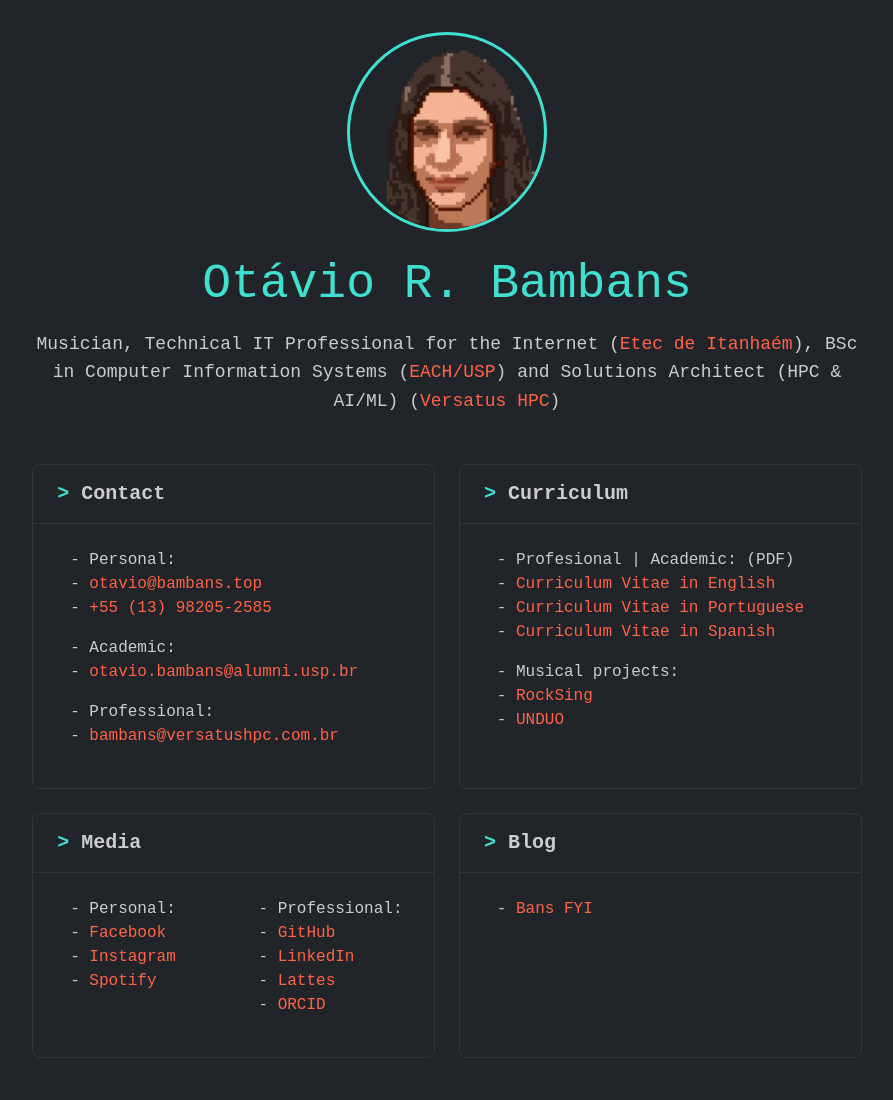
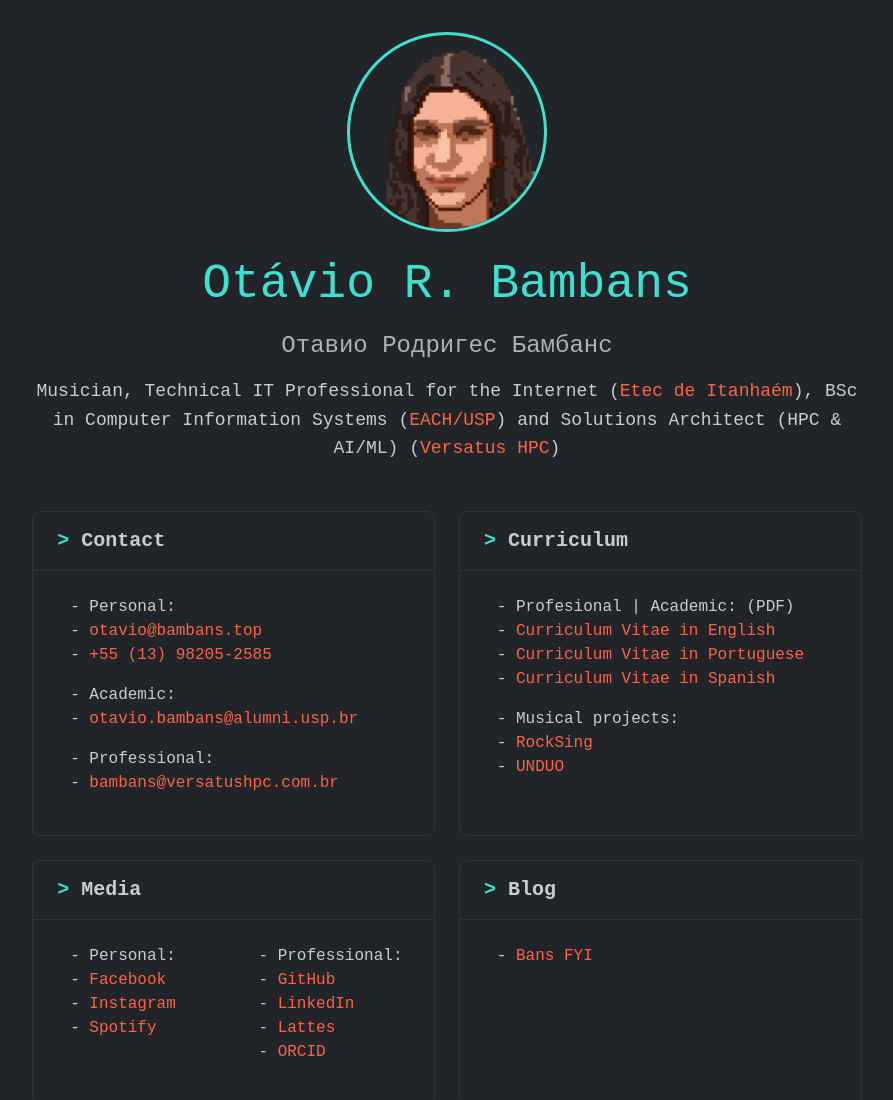
Before and after one commit to bambans/bambans.github.io, a plain HTML site: page index.html in a window 1280 px wide. Shown: the top 1100 px of the page, without its empty margins (193-1086 px from the left). Drawn offline with nearby package versions, Linux system fonts and the light colour scheme.

Commit message:
Add subtitle in Russian to index.html

```diff
--- a/index.html
+++ b/index.html
@@ -38,6 +38,7 @@
                             class="profile-image mb-4"
                         />
                         <h1 class="display-4 mb-3">Otávio R. Bambans</h1>
+                        <h2 class="fs-4 fw-light text-body-secondary mb-3">Отавио Родригес Бамбанс</h2>
                         <p class="lead">
                             Musician, Technical IT Professional for the Internet
                             (<a
```
